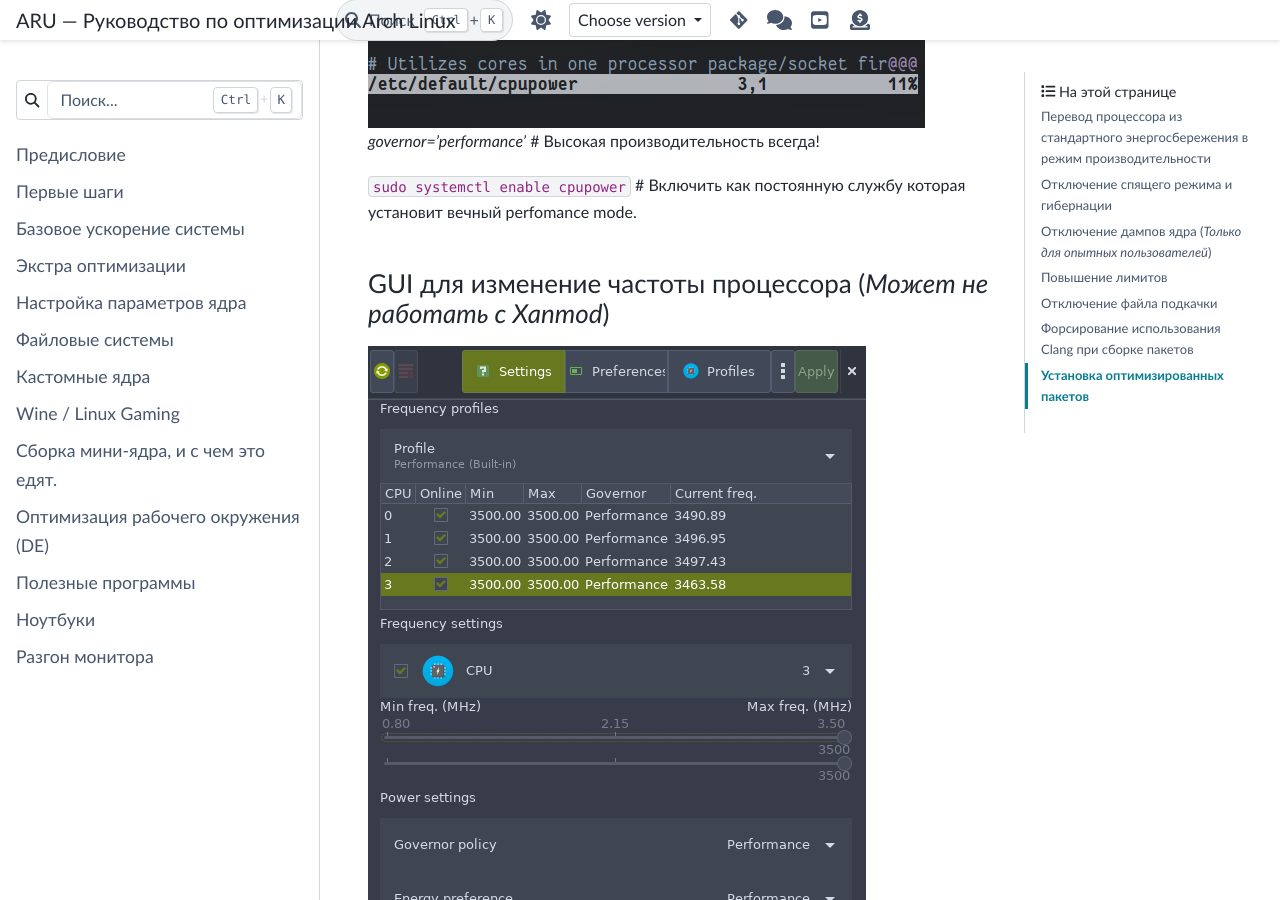
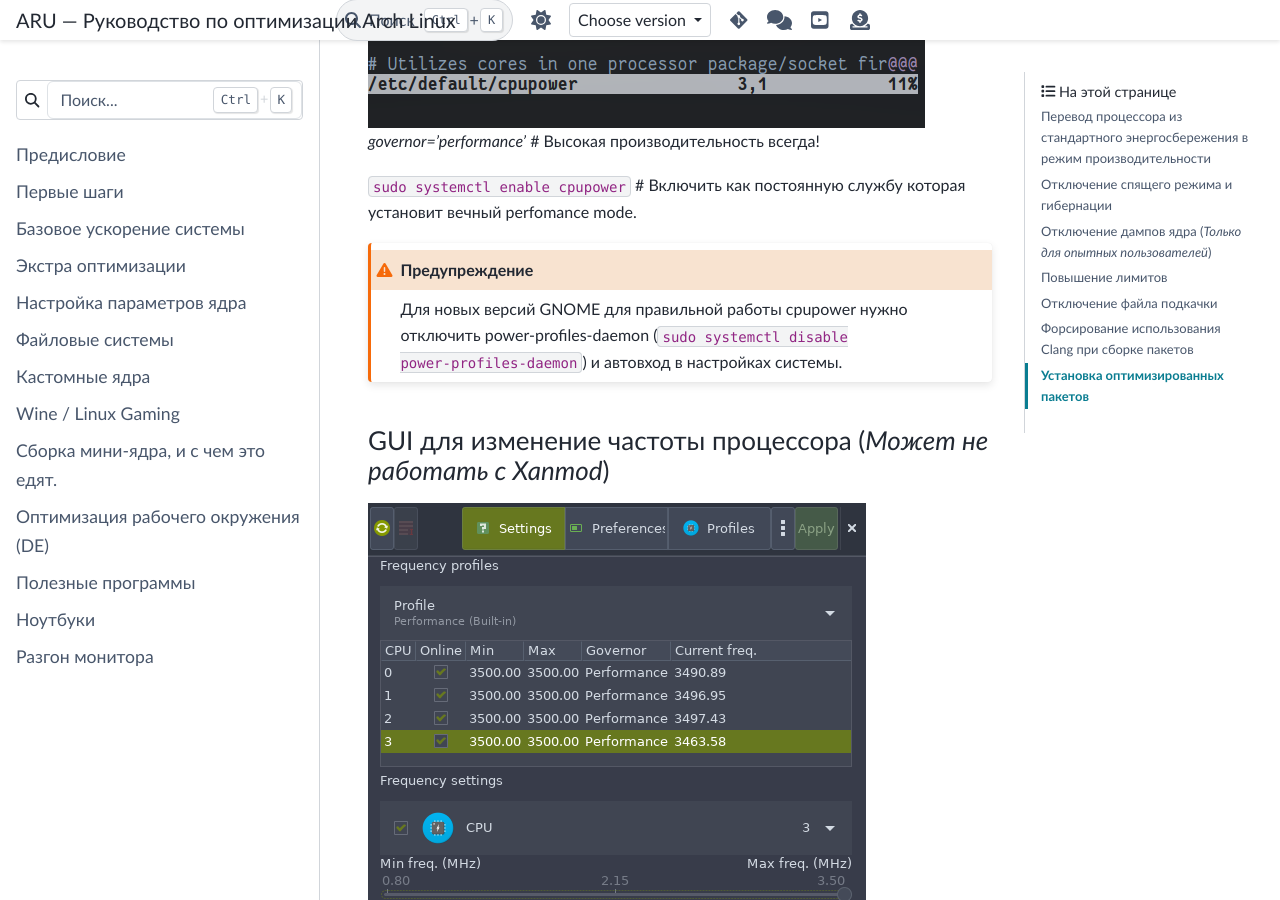
Before and after one commit to ventureoo/ARU, a Sphinx documentation site: the page built from docs/source/extra-optimizations.rst, in a window 1280 px wide and 900 px high, scrolled down 857 px. Built offline with Sphinx 7.4.7 and the PyData theme 0.15.4, drawn with Linux system fonts in a browser that asks for light colours.

Commit message:
extra-optimizations: Add note about cpupower + GNOME

```diff
--- a/docs/source/extra-optimizations.rst
+++ b/docs/source/extra-optimizations.rst
@@ -39,6 +39,10 @@
 
 ``sudo systemctl enable cpupower`` # Включить как постоянную службу которая
 установит вечный perfomance mode.
+
+.. warning:: Для новых версий GNOME для правильной работы cpupower
+   нужно отключить power-profiles-daemon (``sudo systemctl disable
+   power-profiles-daemon``) и автовход в настройках системы.
 
 .. index:: cpupower, gui, frequencies, governor, performance
 .. _cpupower-gui:
```
